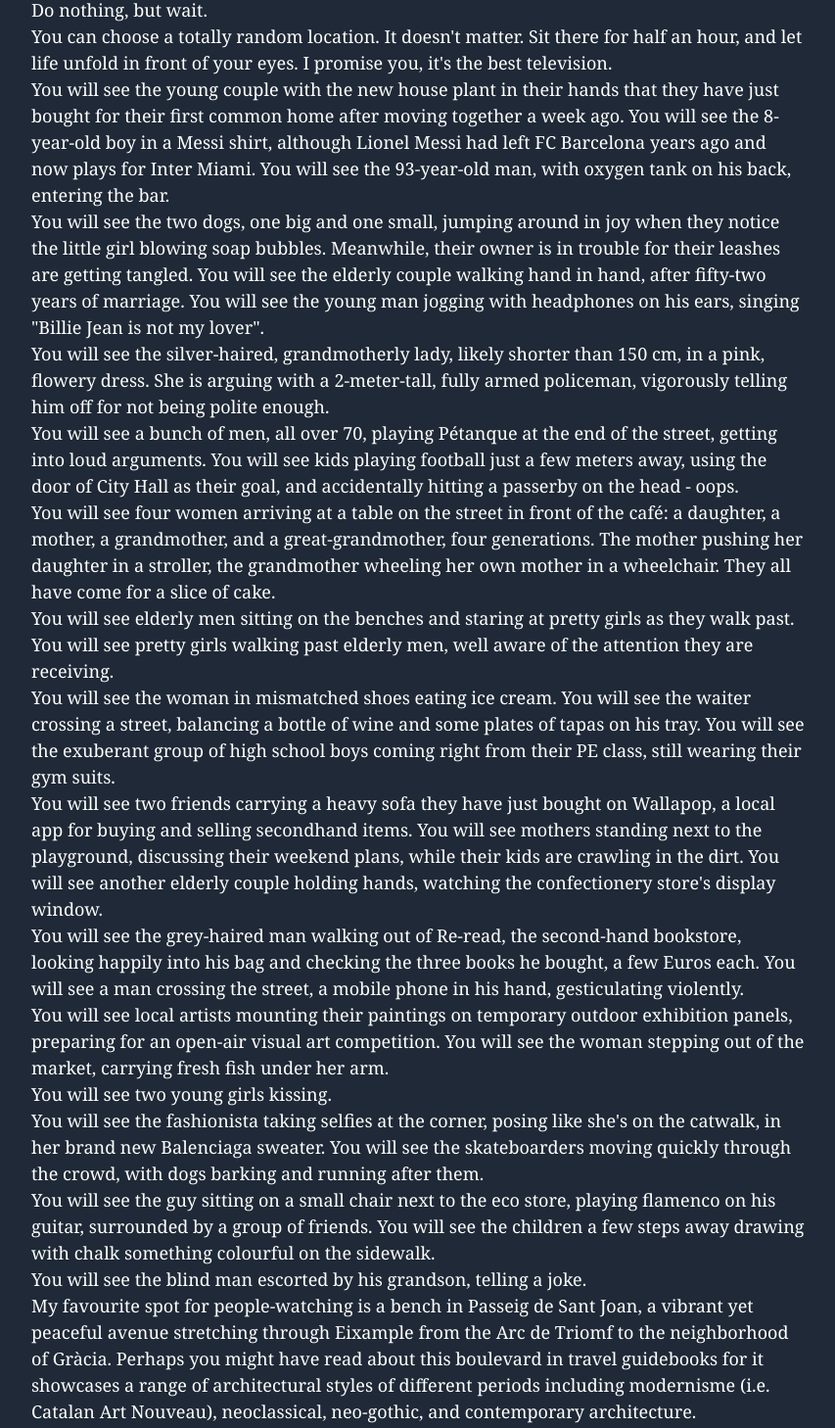
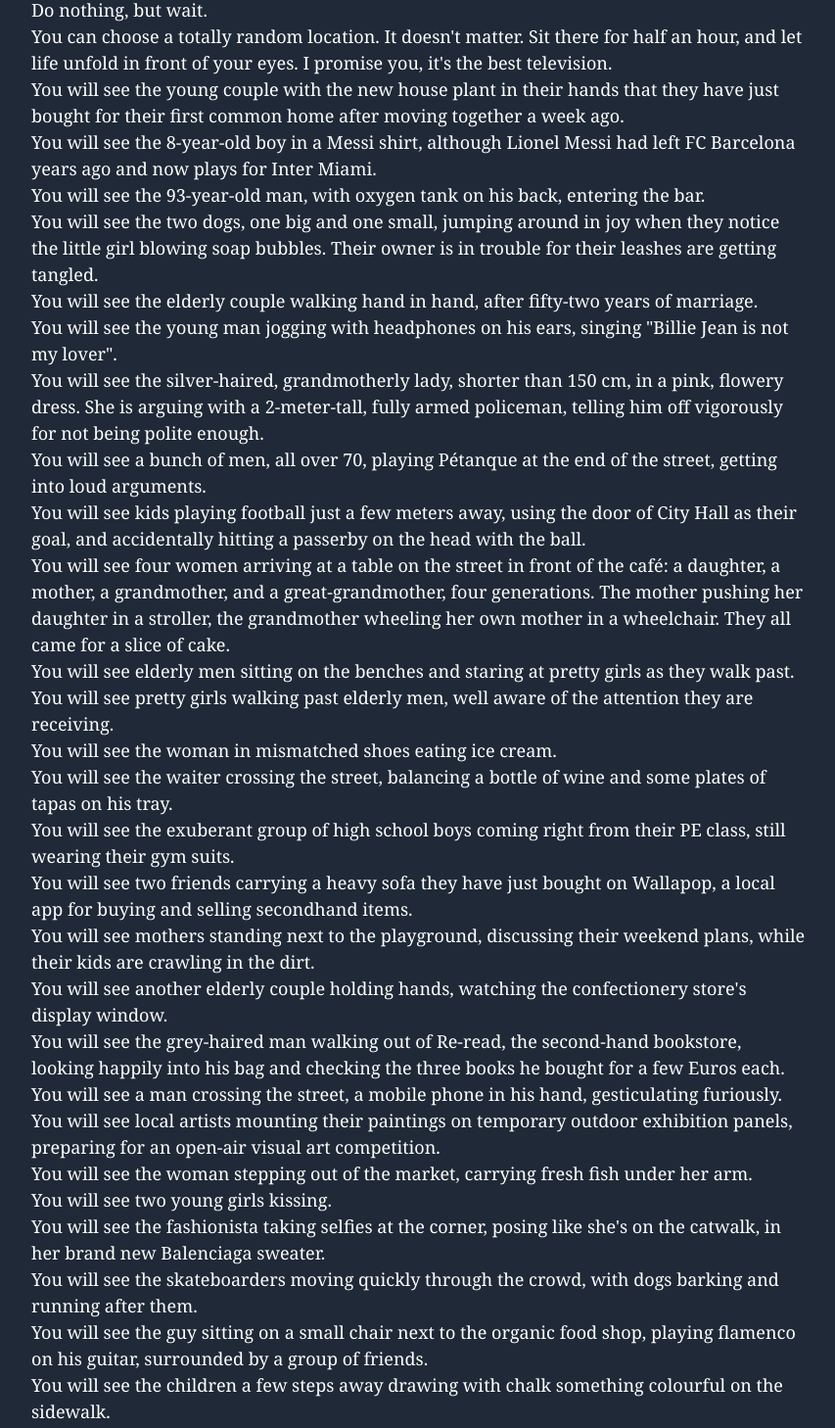
Before and after one commit to mmuenz/gtsbysite, a Gatsby site: page /television in a window 1280 px wide. Shown: the part 426-1884 px from the top of the page at 98% size, without its empty margins (4-857 px from the left). Built offline with nearby package versions, Linux system fonts and the light colour scheme; Gatsby itself is replaced by a stand-in of ours.

Commit message:
Improvements in television.js

```diff
--- a/src/pages/television.js
+++ b/src/pages/television.js
@@ -16,7 +16,6 @@ const TelevisionPage = () => (
     <p className="text-yellow-300 text-md pb-2">
       Nov 11 2023 | Life, Barcelona - 5 min read
     </p>
-
     <p>
       At home, we have Netflix. We have Amazon Prime Video. We have Filmin. We
       have Orange TV with I-don't-know-how-many channels. We have RTVE Play. We
@@ -29,108 +28,120 @@ const TelevisionPage = () => (
       you grab the remote control. But have you tried sitting on a bench in a
       non-touristy neighbourhood of Barcelona and just wait?
     </p>
-
     <p>Do nothing, but wait.</p>
-
     <p>
       You can choose a totally random location. It doesn't matter. Sit there for
       half an hour, and let life unfold in front of your eyes. I promise you,
       it's the best television.
     </p>
-
     <p>
       You will see the young couple with the new house plant in their hands that
       they have just bought for their first common home after moving together a
-      week ago. You will see the 8-year-old boy in a Messi shirt, although
-      Lionel Messi had left FC Barcelona years ago and now plays for Inter
-      Miami. You will see the 93-year-old man, with oxygen tank on his back,
-      entering the bar.
+      week ago.
+    </p>{" "}
+    <p>
+      You will see the 8-year-old boy in a Messi shirt, although Lionel Messi
+      had left FC Barcelona years ago and now plays for Inter Miami.{" "}
     </p>
-
+    <p>
+      You will see the 93-year-old man, with oxygen tank on his back, entering
+      the bar.
+    </p>
     <p>
       You will see the two dogs, one big and one small, jumping around in joy
-      when they notice the little girl blowing soap bubbles. Meanwhile, their
-      owner is in trouble for their leashes are getting tangled. You will see
-      the elderly couple walking hand in hand, after fifty-two years of
-      marriage. You will see the young man jogging with headphones on his ears,
-      singing "Billie Jean is not my lover".
+      when they notice the little girl blowing soap bubbles. Their owner is in
+      trouble for their leashes are getting tangled.
     </p>
-
     <p>
-      You will see the silver-haired, grandmotherly lady, likely shorter than
-      150 cm, in a pink, flowery dress. She is arguing with a 2-meter-tall,
-      fully armed policeman, vigorously telling him off for not being polite
-      enough.
+      You will see the elderly couple walking hand in hand, after fifty-two
+      years of marriage.
     </p>
-
+    <p>
+      You will see the young man jogging with headphones on his ears, singing
+      "Billie Jean is not my lover".
+    </p>
+    <p>
+      You will see the silver-haired, grandmotherly lady, shorter than 150 cm,
+      in a pink, flowery dress. She is arguing with a 2-meter-tall, fully armed
+      policeman, telling him off vigorously for not being polite enough.
+    </p>
     <p>
       You will see a bunch of men, all over 70, playing Pétanque at the end of
-      the street, getting into loud arguments. You will see kids playing
-      football just a few meters away, using the door of City Hall as their
-      goal, and accidentally hitting a passerby on the head - oops.
+      the street, getting into loud arguments.
     </p>
-
+    <p>
+      You will see kids playing football just a few meters away, using the door
+      of City Hall as their goal, and accidentally hitting a passerby on the
+      head with the ball.
+    </p>
     <p>
       You will see four women arriving at a table on the street in front of the
       café: a daughter, a mother, a grandmother, and a great-grandmother, four
       generations. The mother pushing her daughter in a stroller, the
-      grandmother wheeling her own mother in a wheelchair. They all have come
-      for a slice of cake.
+      grandmother wheeling her own mother in a wheelchair. They all came for a
+      slice of cake.
     </p>
-
     <p>
       You will see elderly men sitting on the benches and staring at pretty
       girls as they walk past. You will see pretty girls walking past elderly
       men, well aware of the attention they are receiving.
     </p>
-
+    <p>You will see the woman in mismatched shoes eating ice cream.</p>
     <p>
-      You will see the woman in mismatched shoes eating ice cream. You will see
-      the waiter crossing a street, balancing a bottle of wine and some plates
-      of tapas on his tray. You will see the exuberant group of high school boys
-      coming right from their PE class, still wearing their gym suits.
+      You will see the waiter crossing the street, balancing a bottle of wine
+      and some plates of tapas on his tray.{" "}
     </p>
-
+    <p>
+      You will see the exuberant group of high school boys coming right from
+      their PE class, still wearing their gym suits.
+    </p>
     <p>
       You will see two friends carrying a heavy sofa they have just bought on
-      Wallapop, a local app for buying and selling secondhand items. You will
-      see mothers standing next to the playground, discussing their weekend
-      plans, while their kids are crawling in the dirt. You will see another
-      elderly couple holding hands, watching the confectionery store's display
-      window.
+      Wallapop, a local app for buying and selling secondhand items.
     </p>
-
+    <p>
+      You will see mothers standing next to the playground, discussing their
+      weekend plans, while their kids are crawling in the dirt.
+    </p>
+    <p>
+      You will see another elderly couple holding hands, watching the
+      confectionery store's display window.
+    </p>
     <p>
       You will see the grey-haired man walking out of Re-read, the second-hand
       bookstore, looking happily into his bag and checking the three books he
-      bought, a few Euros each. You will see a man crossing the street, a mobile
-      phone in his hand, gesticulating violently.
+      bought for a few Euros each.
     </p>
-
+    <p>
+      You will see a man crossing the street, a mobile phone in his hand,
+      gesticulating furiously.
+    </p>
     <p>
       You will see local artists mounting their paintings on temporary outdoor
-      exhibition panels, preparing for an open-air visual art competition. You
-      will see the woman stepping out of the market, carrying fresh fish under
-      her arm.
+      exhibition panels, preparing for an open-air visual art competition.
     </p>
-
+    <p>
+      You will see the woman stepping out of the market, carrying fresh fish
+      under her arm.
+    </p>
     <p>You will see two young girls kissing.</p>
-
     <p>
       You will see the fashionista taking selfies at the corner, posing like
-      she's on the catwalk, in her brand new Balenciaga sweater. You will see
-      the skateboarders moving quickly through the crowd, with dogs barking and
-      running after them.
+      she's on the catwalk, in her brand new Balenciaga sweater.
     </p>
     <p>
-      You will see the guy sitting on a small chair next to the eco store,
-      playing flamenco on his guitar, surrounded by a group of friends. You will
-      see the children a few steps away drawing with chalk something colourful
-      on the sidewalk.
+      You will see the skateboarders moving quickly through the crowd, with dogs
+      barking and running after them.
     </p>
-
+    <p>
+      You will see the guy sitting on a small chair next to the organic food
+      shop, playing flamenco on his guitar, surrounded by a group of friends.
+    </p>
+    <p>
+      You will see the children a few steps away drawing with chalk something
+      colourful on the sidewalk.
+    </p>
     <p>You will see the blind man escorted by his grandson, telling a joke. </p>
-
     <p>
       My favourite spot for people-watching is a bench in Passeig de Sant Joan,
       a vibrant yet peaceful avenue stretching through Eixample from the Arc de
@@ -140,7 +151,6 @@ const TelevisionPage = () => (
       Catalan Art Nouveau), neoclassical, neo-gothic, and contemporary
       architecture.
     </p>
-
     <p>
       More importantly for me, it has a wide pedestrian promenade in the middle,
       lined with tall plane trees. It is often filled with people strolling,
@@ -148,29 +158,23 @@ const TelevisionPage = () => (
       place for someone who enjoys witnessing an unchoreographed dance of life's
       random, seemingly irrelevant and unrelated moments.
     </p>
-
     <p>
       It's a stream of snapshots from lives of strangers, and I can't imagine a
       more hypnotic and enriching experience than watching this authentic
       Barcelona show of real life for hours.
     </p>
-
     <p>
       Who are these people? Where are they coming from, and where are they
       heading?
     </p>
-
-    <p>The only thing that connects us is that we live in the same city.</p>
-
     <p>
-      We all have different paths, never seen each other before, and will
-      probably never meet again. But we are sharing a moment, here and now.
+      The only thing that connects us is that we live in the same city. We all
+      have different paths, never seen each other before, and will probably
+      never meet again. Yet we are sharing a moment now.
     </p>
-
     <br />
     <p>---</p>
     <br />
-
     <Link className="text-yellow-200 text-md" to="/blog">
       | Back |
     </Link>
```
